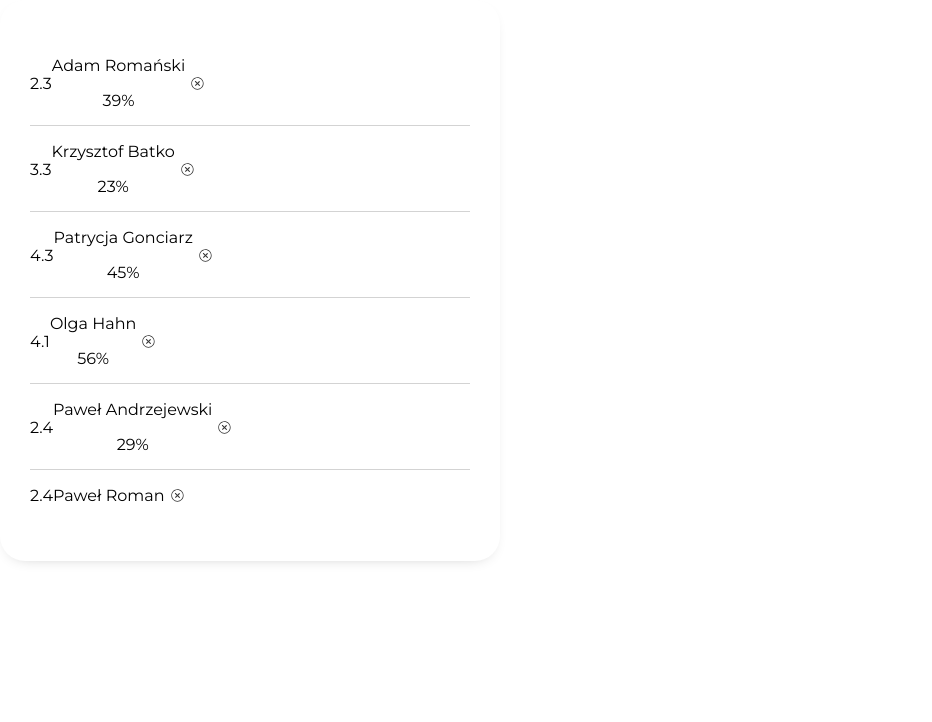
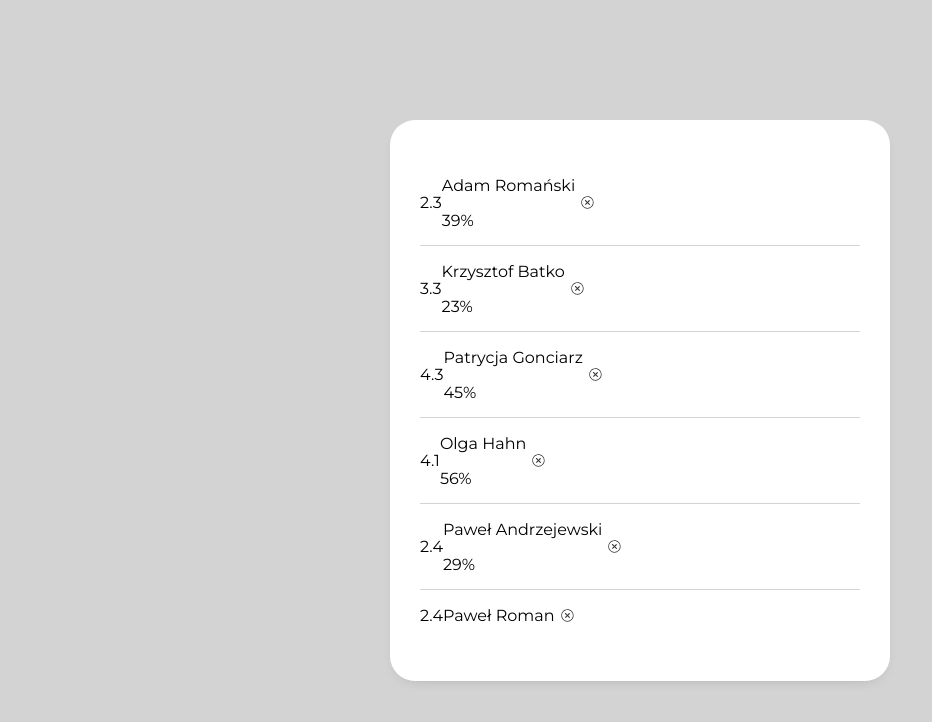
Before and after one commit to m-went/romans-exercise, a React (Create React App) app: page / in a window 1280 px wide. Shown: the top 722 px of the page, without its empty margins (0-932 px from the left). Built offline with nearby package versions, Linux system fonts and the light colour scheme.

Commit message:
add App.scss styles

```diff
--- a/src/components/App/App.scss
+++ b/src/components/App/App.scss
@@ -1,3 +1,8 @@
 .App {
-  text-align: center;
+  background-color: lightGrey;
+  display: flex;
+  justify-content: center;
+  align-items: center;
+  width: 100%;
+  height: 100vh;
 }
```
